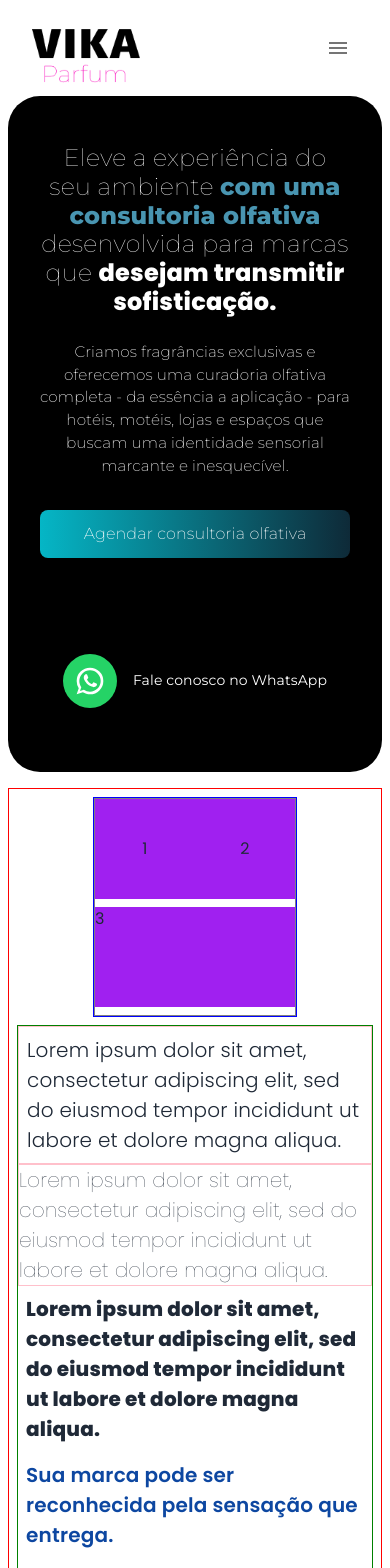
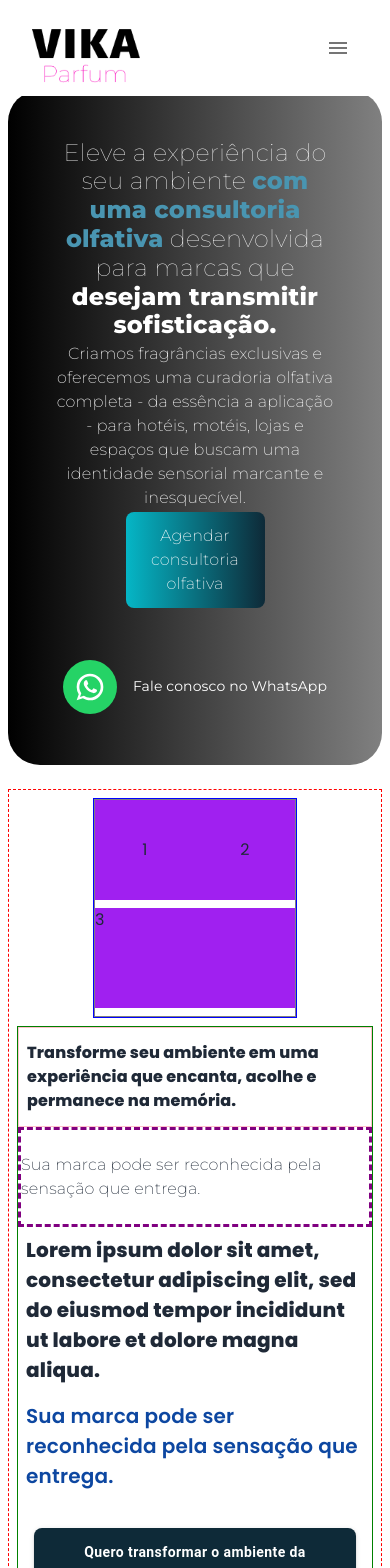
Before and after one commit to angelorubin/landing-page-vika, a Next.js app: page / in a window 390 px wide. Shown: the top 1568 px of the page. Built offline with nearby package versions, Linux system fonts and the light colour scheme.

Commit message:
Ajustando responsividade

```diff
--- a/src/components/Benefits.tsx
+++ b/src/components/Benefits.tsx
@@ -10,7 +10,7 @@ import {
   Support,
 } from '@mui/icons-material'
 import { blue } from '@mui/material/colors'
-import { poppins } from '@/fonts/fonts'
+import { cormorant, poppins, montserrat } from '@/fonts/fonts'
 
 const benefits = [
   {
@@ -52,7 +52,7 @@ const Benefits = () => {
       flexDirection: { xs: "column", md: "row" },
       justifyContent: "center",
       alignItems: "center",
-      border: "1px solid red",
+      border: "1px dashed red",
       m: 1,
       p: 1,
       gap: 1
@@ -90,6 +90,7 @@ const Benefits = () => {
               gap: 1
             }}>2</Box>
           </Box>
+
           <Box sx={{
             dipslay: "flex",
             flex: 1,
@@ -116,12 +117,11 @@ const Benefits = () => {
         }}>
           <Typography sx={{
             p: 1,
-            fontWeight: 300,
-            fontSize: { xs: "1.25rem", md: "1.4rem" },
+            fontWeight: 800,
+            fontSize: { xs: "1rem", sm: "1.4rem", md: "2rem" },
             fontFamily: poppins.style.fontFamily
           }}>
-            Lorem ipsum dolor sit amet, consectetur adipiscing elit, sed do eiusmod tempor
-            incididunt ut labore et dolore magna aliqua.
+            Transforme seu ambiente em uma experiência que encanta, acolhe e permanece na memória.
           </Typography>
         </Box>
 
@@ -130,15 +130,14 @@ const Benefits = () => {
           alignItems: "center",
           justifyContent: "center",
           minHeight: "100px",
-          border: "1px solid pink"
+          border: "3px dashed purple"
         }}>
           <Typography sx={{
-            fontWeight: 100,
-            fontSize: { xs: "1.25rem", md: "1rem" },
-            fontFamily: "Poppins"
+            fontWeight: 300,
+            fontSize: { xs: "1rem", sm: "1rem", md: "1rem" },
+            fontFamily: montserrat.style.fontFamily
           }}>
-            Lorem ipsum dolor sit amet, consectetur adipiscing elit, sed do eiusmod tempor
-            incididunt ut labore et dolore magna aliqua.
+            Sua marca pode ser reconhecida pela sensação que entrega.
           </Typography>
         </Box>
 
--- a/src/components/Header.tsx
+++ b/src/components/Header.tsx
@@ -30,7 +30,7 @@ const navItems = [
 
 export default function Header() {
   const theme = useTheme();
-  const isMobile = useMediaQuery(theme.breakpoints.down("md"));
+  const isMobile = useMediaQuery(theme.breakpoints.down("lg"));
   const [open, setOpen] = React.useState(false);
 
   const toggleDrawer = () => setOpen(!open);
--- a/src/components/Hero.tsx
+++ b/src/components/Hero.tsx
@@ -1,58 +1,72 @@
 "use client";
 
-import { Box, Button, Container, Typography, IconButton } from "@mui/material";
+import { Box, Button, Typography, IconButton } from "@mui/material";
 import WhatsAppIcon from "@mui/icons-material/WhatsApp";
 import { poppins, montserrat } from "@/fonts/fonts";
-import theme from "@/lib/theme";
 
 export default function Hero() {
   return (
     <Box
       sx={{
         display: "flex",
-        flexDirection: { xs: "column", md: "row" },
-        alignItems: "center",
-        minHeight: { xs: "auto", md: "80vh" },
-        mt: "2rem",
+        flexDirection: { xs: "column", sm: "column", md: "row" },
+        alignItems: { xs: "center", sm: "center", md: "stretch" },
+        minHeight: "80vh",
+        mt: "1.6rem",
         ml: 1,
         mr: 1,
-        backgroundColor: "#000",
+        mb: 1,
+        p: "2rem",
+        background: "linear-gradient(to right, #000, gray)",
         borderRadius: "2rem",
-        gap: { xs: 4, md: 0 }, // Espaço entre o texto e o botão de WhatsApp no mobile
-        pb: { xs: 4, md: 0 }  // Padding inferior no mobile para o ícone não colar na borda
-      }}
-    >
-      <Container
-        sx={{
-          display: "flex",
-          flex: { xs: "none", md: 2 },
-          flexDirection: "column",
-          justifyContent: "center",
-          alignItems: { xs: "center", md: "flex-start" }, // Centraliza tudo no mobile
-          height: { xs: "auto", md: "80vh" }, // Altura automática no mobile
-          pt: { xs: 6, md: 0 }, // Espaço no topo no mobile
-          p: 4
+        gap: { xs: 4, md: 0 }
       }}
     >
       <Box sx={{
         display: "flex",
-          flexDirection: "column",
-          width: { xs: "100%", md: "70%", lg: "55%" }, // Ajuste responsivo da largura
-          textAlign: { xs: "center", md: "left" }, // Texto centralizado no mobile
-          alignItems: { xs: "center", md: "flex-start" }
+        flex: { xs: 1, sm: 2, md: 2 },
+        flexDirection: { xs: "column", sm: "column", md: "column" },
+        justifyContent: { xs: "center", sm: "center", md: "center" },
+        p: { xs: 2, sm: 2, md: 2 },
+        height: { xs: "auto", sm: "auto", md: "70vh" }
+      }}>
+        <Box sx={{
+          display: "flex",
+          flex: { xs: 1, sm: 1, md: 1 },
+          flexDirection: { xs: "column", sm: "column", md: "column" },
+          justifyContent: { xs: "center", sm: "center", md: "center" },
+          ml: { xs: 0, sm: 0, md: "10%" },
+          mr: { xs: 0, sm: 0, md: "40%" },
+          width: { xs: "100%", sm: "100%", md: "100%" },
+          mx: "auto"
         }}>
           {/* TÍTULO */}
+          <Box sx={{
+            display: "flex",
+            flex: 1,
+            justifyContent: { xs: "center", sm: "center", md: "center" },
+            alignItems: { xs: "center", sm: "center", md: "center" }
+          }}>
             <Typography
               sx={{
-              fontSize: { xs: "1.5rem", sm: "2rem", md: "2rem" },
+                fontSize: { xs: "1.5rem", sm: "2rem", md: "2.2rem" },
                 lineHeight: 1.2,
-              mb: 3,
                 fontFamily: montserrat.style.fontFamily,
                 fontWeight: 100,
-              color: "#ffffff"
+                color: "#ffffff",
+                textAlign: { xs: "center", sm: "center", md: "left" }
               }}
             >
+              <Box component="span"
+                sx={{
+                  display: "inline",
+                  width: "80%",
+                  fontFamily: montserrat.style.fontFamily,
+                  fontWeight: 100,
+                }}>
                 Eleve a experiência do seu ambiente{" "}
+              </Box>
+
               <Box component="span"
                 sx={{
                   color: "#4995B1",
@@ -62,39 +76,59 @@ export default function Hero() {
                   display: "inline",
                 }}>
                 com uma consultoria olfativa
-            </Box>
-            {" "}
-            <Box component="span" sx={{ fontWeight: 100, display: "inline" }}>
-              desenvolvida para marcas que
-            </Box>
-            {" "}
+              </Box>{" "}
+
               <Box component="span"
                 sx={{
-                fontFamily: poppins.style.fontFamily,
+                  fontWeight: 100,
+                  display: "inline"
+                }}>
+                desenvolvida para marcas que
+              </Box>{" "}
+
+              <Box component="span"
+                sx={{
+                  fontFamily: montserrat.style.fontFamily,
                   fontWeight: 800,
                   display: "inline",
                 }}>
                 desejam transmitir sofisticação.
               </Box>
+
             </Typography>
+          </Box>
 
           {/* SUBTEXTO */}
+          <Box sx={{
+            display: "flex",
+            flex: 1,
+            alignItems: "center"
+          }}>
             <Typography
               sx={{
-              fontSize: { xs: "0.95rem", md: "0.9rem" },
-              mb: 4,
+                display: "flex",
+                flex: 1,
+                fontSize: { xs: "1rem", md: "1rem" },
                 color: "#fff",
                 fontFamily: montserrat.style.fontFamily,
                 fontWeight: 200,
-              maxWidth: { xs: "100%", md: "90%" }
+                maxWidth: { xs: "100%", md: "90%" },
+                textAlign: { xs: "center", sm: "center", md: "left" }
               }}
             >
               Criamos fragrâncias exclusivas e oferecemos uma curadoria olfativa completa - da
               essência a aplicação - para hotéis, motéis, lojas e espaços que buscam uma
               identidade sensorial marcante e inesquecível.
             </Typography>
+          </Box>
 
-          {/* BOTÃO */}
+          {/* BOTÃO AGENDAR */}
+          <Box sx={{
+            display: "flex",
+            flex: 1,
+            justifyContent: { xs: "center", sm: "center", md: "left" },
+            alignItems: "center"
+          }}>
             <Button
               variant="contained"
               sx={{
@@ -103,7 +137,8 @@ export default function Hero() {
                 color: "#fff",
                 px: 4,
                 py: 1.5,
-              width: { xs: "100%", sm: "300px" },
+                height: { xs: "auto", sm: "45px", md: "45px" },
+                width: { xs: "50%", sm: "50%", md: "60%" },
                 boxShadow: "none",
                 "&:hover": {
                   background: "linear-gradient(to right, #05b6c6ff, #0E2A38)",
@@ -115,26 +150,28 @@ export default function Hero() {
                 sx={{
                   fontSize: "1rem",
                   fontFamily: montserrat.style.fontFamily,
-                fontWeight: { xs: 300, md: 400 },
+                  fontWeight: { xs: 300, sm: 500, md: 400 },
                   borderRadius: "8px",
-                textTransform: "none",
-              }}>Agendar consultoria olfativa</Typography>
+                  textTransform: "none"
+                }}>
+                Agendar consultoria olfativa
+              </Typography>
             </Button>
           </Box>
-      </Container >
+        </Box>
+      </Box>
 
       {/* BOX WHATSAPP */}
-      < Box
+      <Box
         sx={{
           display: "flex",
-          flex: { xs: "none", md: 1 },
-          height: { xs: "auto", md: "100%" },
-          width: "100%",
-          alignItems: "flex-end",
-          justifyContent: { xs: "center", sm: "center", md: "flex-end" }, // Centralizado no mobile
-          p: 4,
-        }
-        }
+          flex: 1,
+          flexDirection: "column",
+          height: "auto",
+          width: { xs: "80%", sm: "80%", md: "80%" },
+          justifyContent: { xs: "center", sm: "center", md: "flex-end" },
+          alignItems: { xs: "center", sm: "center", md: "center" }
+        }}
       >
         <Box
           sx={{
@@ -144,19 +181,21 @@ export default function Hero() {
             transition: "transform 0.2s ease",
             "&:hover": { transform: "scale(1.05)" },
             cursor: "pointer",
+            mb: 2
           }}
         >
           <IconButton
             sx={{
               backgroundColor: "#25D366",
               color: "#fff",
-              "&:hover": { backgroundColor: "#048374ff" },
+              "&:hover": { backgroundColor: "#00d941ff" },
               width: 54,
               height: 54,
             }}
           >
             <WhatsAppIcon sx={{ fontSize: 32 }} />
           </IconButton>
+
           <Typography
             sx={{
               fontSize: "14px",
@@ -169,7 +208,7 @@ export default function Hero() {
             Fale conosco no WhatsApp
           </Typography>
         </Box>
-      </Box >
+      </Box>
     </Box >
   );
 }
```
Lines whose indentation alone changed are shown as unchanged.
